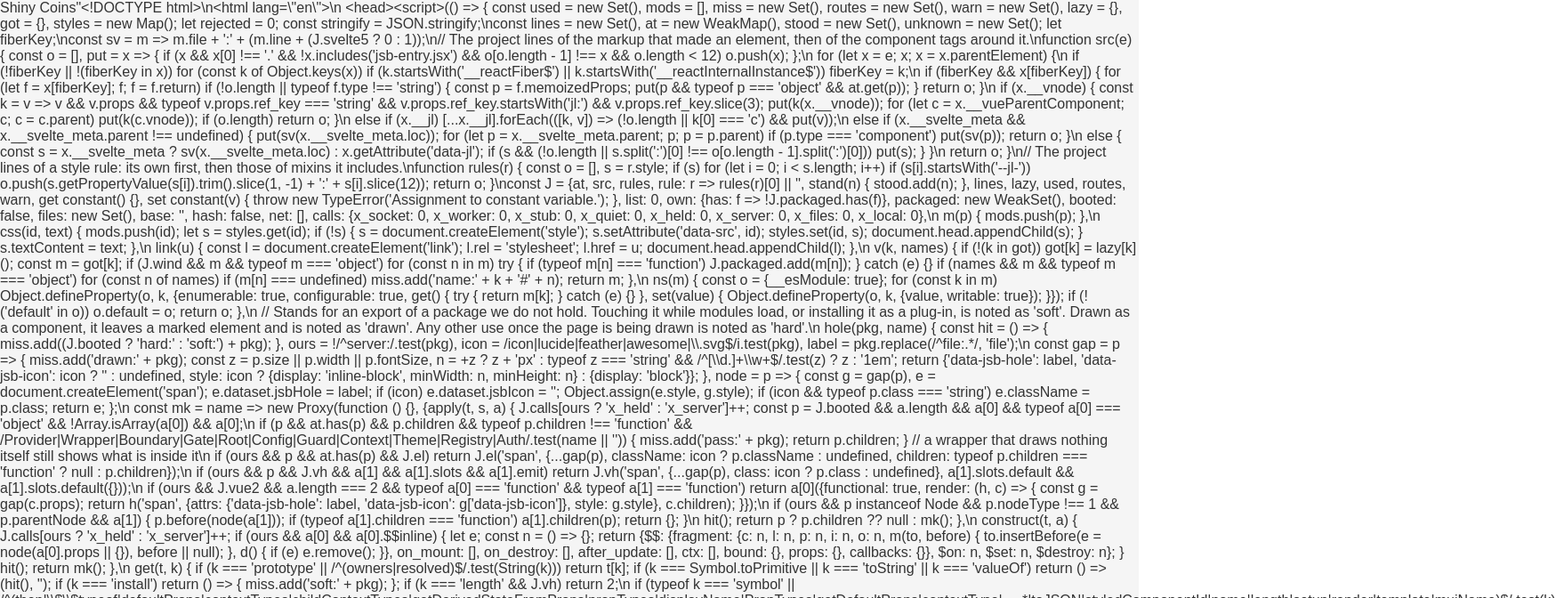
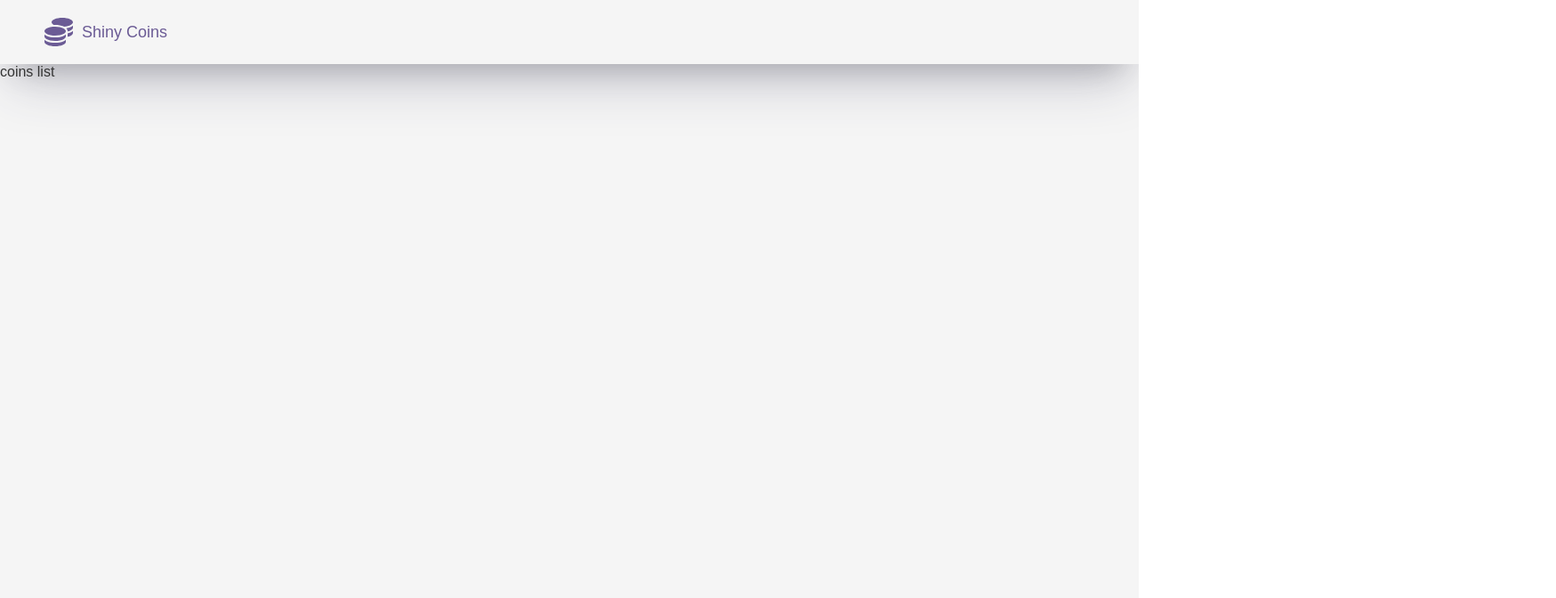
Before and after one commit to ktsalik/shiny-coins, a React (Create React App) app in the folder client/: page /coins in a window 1280 px wide. Shown: the top 672 px of the page at 89% size, 1749 px wide, since content can reach past the window. Built offline with nearby package versions, Linux system fonts and the light colour scheme; a web font is replaced by a local one.

Commit message:
add app header

```diff
--- a/client/package.json
+++ b/client/package.json
@@ -3,6 +3,9 @@
   "version": "0.1.0",
   "private": true,
   "dependencies": {
+    "@fortawesome/fontawesome-svg-core": "^6.4.0",
+    "@fortawesome/free-solid-svg-icons": "^6.4.0",
+    "@fortawesome/react-fontawesome": "^0.2.0",
     "@testing-library/jest-dom": "^5.16.5",
     "@testing-library/react": "^13.4.0",
     "@testing-library/user-event": "^13.5.0",
--- a/client/src/App.js
+++ b/client/src/App.js
@@ -8,6 +8,7 @@ import {
 import Coins from './components/coins/Coins';
 import { useContext, useEffect, useState } from 'react';
 import { RequestContext } from './context/requestProvider';
+import Header from './components/header/Header';
 
 function App() {
   const [apiTestResponse, setApiTestResponse] = useState(null);
@@ -22,9 +23,7 @@ function App() {
 
   return (
     <div className="App">
-      Shiny Coins
-      {JSON.stringify(apiTestResponse)}
-      <header>Header</header>
+      <Header></Header>
 
       <main>
         <BrowserRouter>
@@ -34,8 +33,6 @@ function App() {
           </Routes>
         </BrowserRouter>
       </main>
-
-      <footer>Footer</footer>
     </div>
   );
 }
--- /dev/null
+++ b/client/src/components/header/Header.js
@@ -0,0 +1,19 @@
+import './Header.scss';
+import { FontAwesomeIcon } from '@fortawesome/react-fontawesome';
+import { faCoins } from '@fortawesome/free-solid-svg-icons';
+
+const Header = (props) => {
+
+  return (
+    <div className="Header">
+      <div className="content">
+        <div className="logo">
+          <FontAwesomeIcon icon={faCoins} size="2x" />
+          <span>Shiny Coins</span>
+        </div>
+      </div>
+    </div>
+  );
+}
+
+export default Header;
--- /dev/null
+++ b/client/src/components/header/Header.scss
@@ -0,0 +1,27 @@
+@import '../../variables.scss';
+
+.Header {
+  padding: 20px;
+  box-shadow: rgba(50, 50, 93, 0.25) 0px 30px 60px -12px, rgba(0, 0, 0, 0.3) 0px 18px 36px -18px;
+
+  .content {
+    width: 1180px;
+    max-width: 100%;
+    margin: 0 auto;
+
+    .logo {
+      display: flex;
+      align-items: center;
+
+      svg {
+        color: $primary-color;
+      }
+
+      span {
+        margin-left: 10px;
+        font-size: 18px;
+        color: $primary-color;
+      }
+    }
+  }
+}
--- a/client/src/variables.scss
+++ b/client/src/variables.scss
@@ -1,2 +1,3 @@
 $app-background-color: #F5F5F5;
 $app-text-color: #333333;
+$primary-color: #6B5B95;
```
Also changed, not shown: 1 other file (tests, documents, lock files or other folders).
